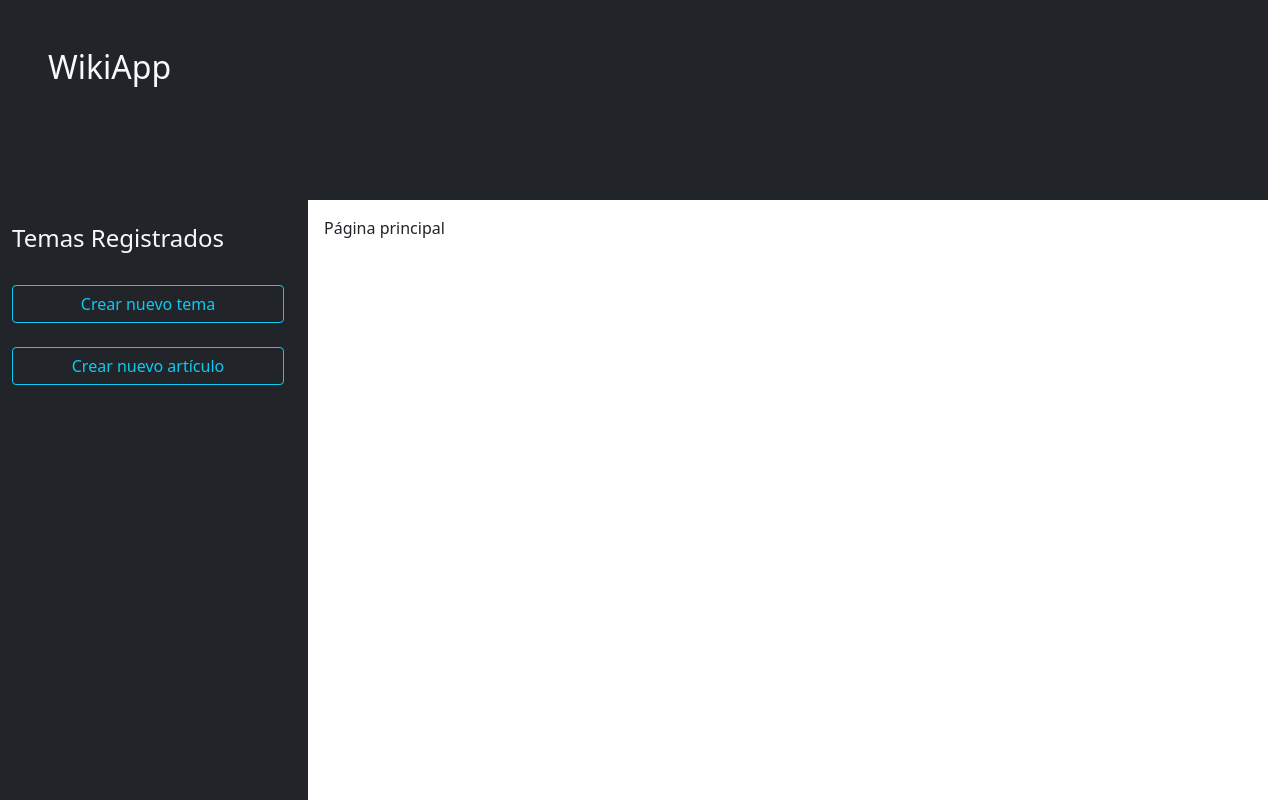
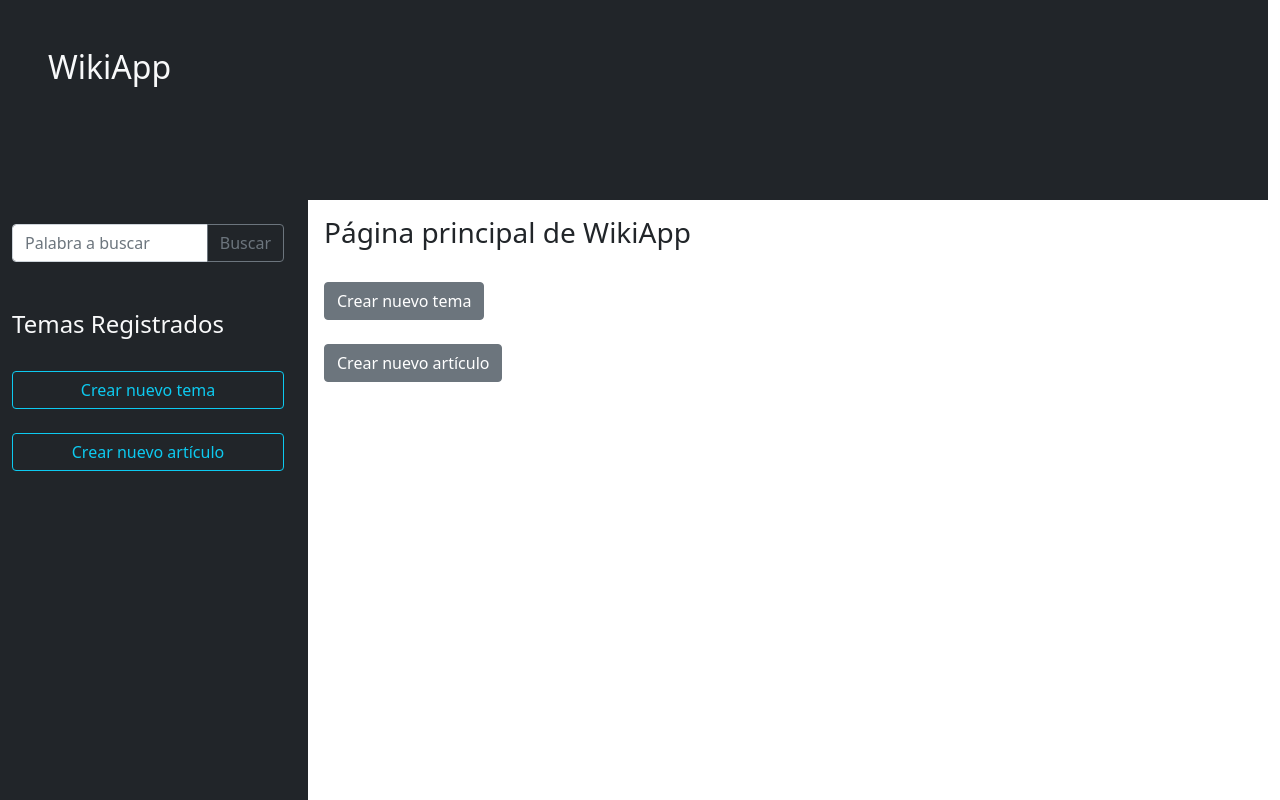
Before and after one commit to evelynetr/EMTR_exParcial, a Django app: template exParcial/wikiApp/templates/index.html in a window 1280 px wide. Run offline with Django 3.2, Linux system fonts and the light colour scheme; the template is opened without the code that fills it, so the values that code supplies are empty.

Commit message:
Avance final del proyecto ExamenParcial

```diff
--- a/exParcial/wikiApp/templates/creaArticulo.html
+++ b/exParcial/wikiApp/templates/creaArticulo.html
@@ -27,7 +27,8 @@
             <textarea name="contenidoArticulo" class="form-control" rows="6" cols="50" placeholder="Contenido"></textarea>
         </div>
         <div class="col-12">
-            <input type="submit" class="btn btn-info" value="Enviar">
+            <input type="submit" class="btn btn-info" value="Enviar"></br></br>
+            <a href="{% url 'wikiApp:index' %}"> << Regresar al inicio >></a>
         </div>
     </div>
 </form>
--- a/exParcial/wikiApp/templates/creaTema.html
+++ b/exParcial/wikiApp/templates/creaTema.html
@@ -18,7 +18,8 @@
             <input type="text" class="form-control" name="descripcionTema" placeholder="Describe el tema propuesto">
         </div>
         <div class="col-12">
-            <input type="submit" class="btn btn-info" value="Enviar">
+            <input type="submit" class="btn btn-info" value="Enviar"> </br></br>
+            <a href="{% url 'wikiApp:index' %}"> << Regresar al inicio >></a>
         </div>
     </div>
 </form>
--- a/exParcial/wikiApp/templates/index.html
+++ b/exParcial/wikiApp/templates/index.html
@@ -5,5 +5,17 @@
 {% endblock %}
 
 {% block contenido %}
-    P&aacute;gina principal
+    <h3>P&aacute;gina principal de WikiApp</h3>
+    </br>
+    <div>
+        <a href="{% url 'wikiApp:creaTema' %}">
+            <button type="button" class="btn btn-secondary " >Crear nuevo tema</button>
+        </a>
+    </div>
+    </br>
+    <div>
+        <a href="{% url 'wikiApp:creaArticulo' %}">
+            <button type="button" class="btn btn-secondary " >Crear nuevo art&iacute;culo</button>
+        </a>
+    </div>
 {% endblock %}
--- a/exParcial/wikiApp/templates/layout.html
+++ b/exParcial/wikiApp/templates/layout.html
@@ -15,10 +15,19 @@
             </div>
             <div class="position-absolute bottom-0 start-0 w-100 h-75 row ">
                 <div class="col-3 bg-dark text-light p-4">
+
+                    <form class="row row-cols-lg-auto g-3 align-items-center" method="post" action="{% url 'wikiApp:busqueda' ' ' %}">
+                        {% csrf_token %}
+                        <div class="input-group">
+                            <input name="bsqArticulo" type="text" class="form-control" placeholder="Palabra a buscar">
+                            <button class="btn btn-outline-secondary" type="submit">Buscar</button>
+                        </div>
+                    </form>
+                    <br><br>
                     <h4>Temas Registrados</h4>
                     {% for temaInfo in temaTodos %}
                     <div>
-                        <a href="{% url 'wikiApp:listaArticuloPorTema' temaInfo.id %}">({{ temaInfo.id }}) {{ temaInfo.nombreTema }} </a>
+                        <a href="{% url 'wikiApp:listaArticuloPorTema' temaInfo.id %}">{{ temaInfo.nombreTema }} </a>
                     </div>
                     {% endfor %}
                     </br>
--- a/exParcial/wikiApp/templates/verArticulo.html
+++ b/exParcial/wikiApp/templates/verArticulo.html
@@ -6,6 +6,8 @@
 
 {% block contenido %}
     <h3>{{ objArticulo.tituloArticulo }}</h3>
+    <h6>TEMA: {{ temaObj.nombreTema }}</h6>
+    <br><br>
     <p>
         {{ objArticulo.contenidoArticulo }}
     </p>
--- a/exParcial/wikiApp/urls.py
+++ b/exParcial/wikiApp/urls.py
@@ -9,5 +9,5 @@ urlpatterns = [
     path('creaArticulo',views.creaArticulo,name='creaArticulo'),
     path('listaArticuloPorTema/<str:idTema>',views.listaArticuloPorTema,name='listaArticuloPorTema'),
     path('verArticulo/<str:idArticulo>',views.verArticulo,name='verArticulo'),
-    path('busqueda',views.busqueda,name='busqueda')
+    path('busqueda/<str:palabraBusq>',views.busqueda,name='busqueda')
 ]
```
Also changed, not shown: exParcial/wikiApp/templates/busqueda.html (+21 -16 lines), exParcial/wikiApp/templates/listaArticuloPorTema.html (+1 -8 lines), exParcial/wikiApp/views.py (+12 -2 lines), exParcial/db.sqlite3.
